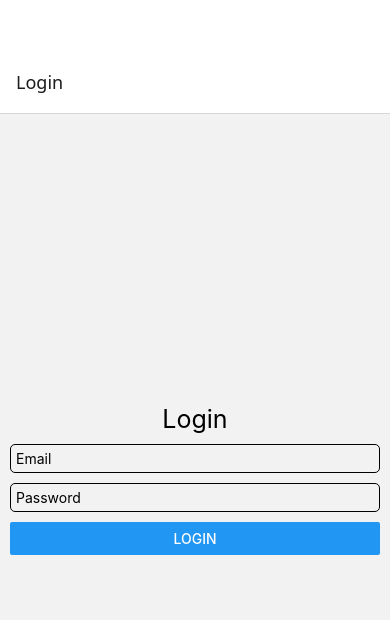
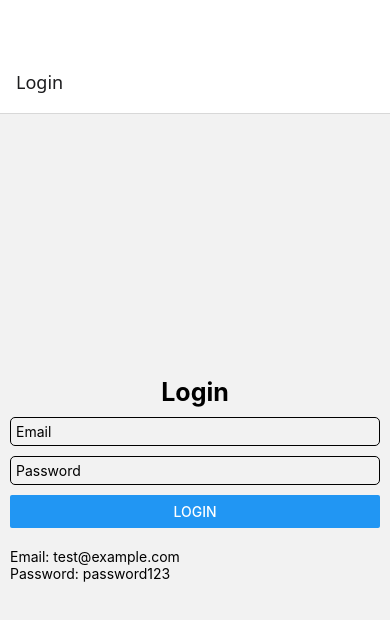
Before and after one commit to AksharaGaur/AwesomeProject, a React Native app: screen /Login in a window 390 px wide. Shown: the top 620 px of the page. Built offline with nearby package versions, Linux system fonts and the light colour scheme.

Commit message:
update change

```diff
--- a/components/screens/LoginScreen.tsx
+++ b/components/screens/LoginScreen.tsx
@@ -39,6 +39,9 @@ const LoginScreen: React.FC<Props>=({navigation})=> {
             onChangeText={setPassword}/>
 
             <Button title='Login' onPress={handleLogin}/>
+
+            <Text style={{marginTop:20}}>Email: test@example.com</Text>
+            <Text>Password: password123</Text>
         </View>
      )
 
@@ -49,7 +52,7 @@ const styles = StyleSheet.create({
         flex:1, justifyContent:'center', padding:10
     },
     title:{
-        fontSize:25, marginBottom:10, textAlign:'center'
+        fontSize:25, marginBottom:10, textAlign:'center', fontWeight:'bold'
     },
     input:{
         borderWidth:1, marginBottom:10, padding:5,borderRadius:5
```
